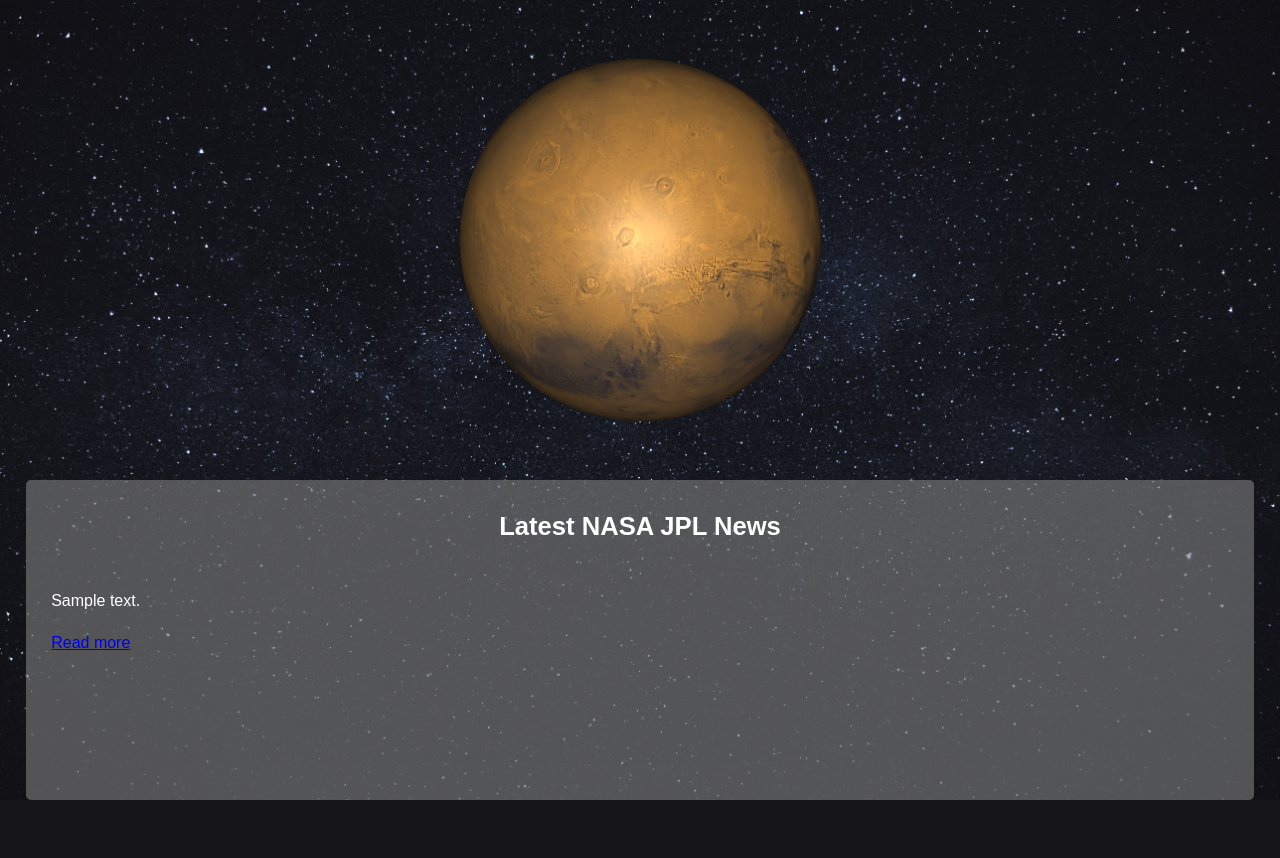
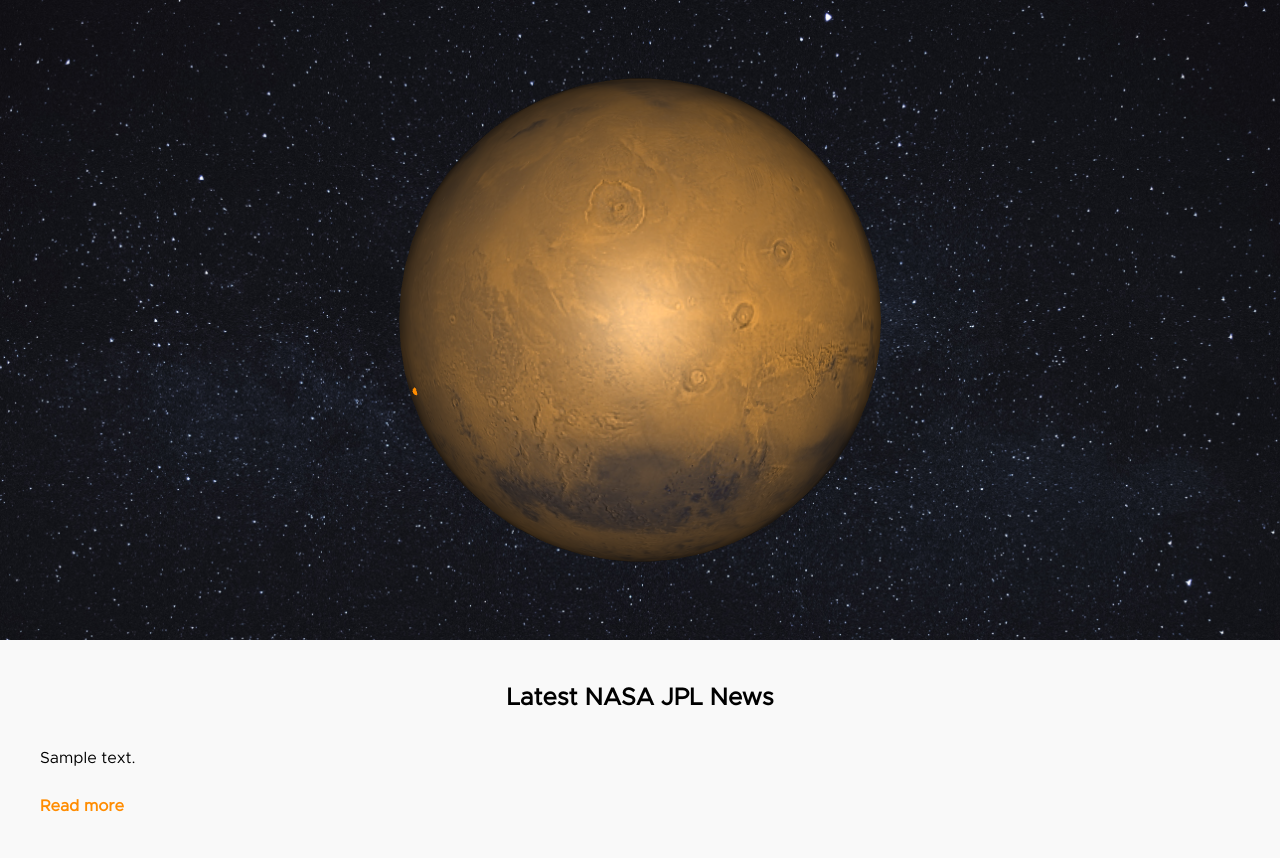
Before and after one commit to HunterTTP/nasa-jpl-news-recap, a Flask app: template templates/index.html in a window 1280 px wide. Before the commit the page ends 800 px from the top, so only its background shows below. Run offline with Flask 2, Linux system fonts and the light colour scheme; the template is opened without the code that fills it: most values are stand-ins (such as "Sample title", 1, 10 or a date in 2020).

Commit message:
Updated background, css and fonts

```diff
--- a/static/css/style.css
+++ b/static/css/style.css
@@ -1,53 +1,41 @@
-html {
-    height: 100%;
+* {
+    margin: 0;
+    padding: 0;
 }
-
 body {
-    font-family: Arial, sans-serif;
-    line-height: 1.6;
-    color: #fff;
-    background-image: url('/static/textures/space.jpg');
+    background-position: center;
+    background-color: #f9f9f9;
+    font-family: Metropolis, Arial, sans-serif;
+}
+a:link,
+a:visited,
+a:active,
+a:hover {
+    color: #FF8C00;
+    font-weight: bold;
+    text-decoration: none;
+}
+a:hover {
+    color: white;
+}
+header {
+    height: 80vh;
     background-size: cover;
-    background-position: center;
-    background-repeat: no-repeat;
-    background-attachment: fixed;
-    height: 100%;
-    margin: 0;
-    display: flex;
-    justify-content: center;
-    align-items: center; /* Add this line to vertically center the container */
-    flex-direction: column;
-}
-
-.main-wrapper {
     display: flex;
     flex-direction: column;
-    height: 100vh;
+    justify-content:center;
+    align-items: center;
+    background-image: url('/static/textures/space.jpg');
 }
-
-#globe-container {
-    position: relative;
-    width: 100vw;
-    height: 60vh;
+section h1 {
+    text-align: center;
+    margin-bottom: 30px;
 }
-
-
-.container {
-    display: inline-block;
-    padding: 2vw 2vw 2vw;
-    background-color: rgba(128, 128, 128, 0.6);
-    border-radius: 5px;
-    z-index: 1;
-    width: 96vw;
-    height: 40vh;
-    overflow-y: auto;
-    box-sizing: border-box;
-    margin: 0 auto;
+section {
+    padding: 40px;
+    line-height: 1.5;
 }
-
-h1 {
-    font-size: 2vw;
-    text-align: center;
-    margin: 0;
-    padding-bottom: 2vw;
+@font-face {
+    font-family: Metropolis;
+    src: url('/static/fonts/Metropolis-Regular.woff2') format('woff2');
 }
--- a/static/js/globe.js
+++ b/static/js/globe.js
@@ -10,14 +10,14 @@ function createRoverMarker(latitude, longitude, roverName) {
     const phi = (90 - latitude) * (Math.PI / 180);
     const theta = (longitude + 180) * (Math.PI / 180);
 
-    const roverMarkerGeometry = new THREE.SphereGeometry(0.01, 16, 16);
-    const roverMarkerMaterial = new THREE.MeshBasicMaterial({ color: 0xFF0000 });
+    const roverMarkerGeometry = new THREE.SphereGeometry(0.015, 16, 16);
+    const roverMarkerMaterial = new THREE.MeshBasicMaterial({ color: 0xFF8C00 });
     const roverMarker = new THREE.Mesh(roverMarkerGeometry, roverMarkerMaterial);
 
     roverMarker.position.x = -Math.sin(phi) * Math.cos(theta);
     roverMarker.position.y = Math.cos(phi);
     roverMarker.position.z = Math.sin(phi) * Math.sin(theta);
-    roverMarker.position.multiplyScalar(0.991);
+    roverMarker.position.multiplyScalar(0.99);
 
     roverMarker.name = roverName;
 
--- a/static/js/init.js
+++ b/static/js/init.js
@@ -43,7 +43,7 @@ function initThreeJs(satelliteData) {
     // Add OrbitControls for user interaction
     controls = new THREE.OrbitControls(camera, renderer.domElement);
     controls.autoRotate = true;
-    controls.autoRotateSpeed = 0.5;
+    controls.autoRotateSpeed = 1;
 
     // Render loop
     animate();
--- a/templates/index.html
+++ b/templates/index.html
@@ -9,14 +9,15 @@
     <title>NASA JPL News</title>
 </head>
 <body>
-    <div id="globe-container"></div>
-    <div class="container">
+    <header id="globe-container"></header>
+    <section>
         <h1>Latest NASA JPL News</h1>
         <p>{{ summary }}</p>
         <p>
+            <br>
             <a href="{{ press_release_url }}" target="_blank">Read more</a>
         </p>
-    </div>
+    </section>
     <script src="{{ url_for('static', filename='js/init.js') }}"></script>
     <script src="{{ url_for('static', filename='js/globe.js') }}"></script>
     <script>initThreeJs()</script>
```
Also changed, not shown: static/fonts/Metropolis-Regular.woff2 (added).
